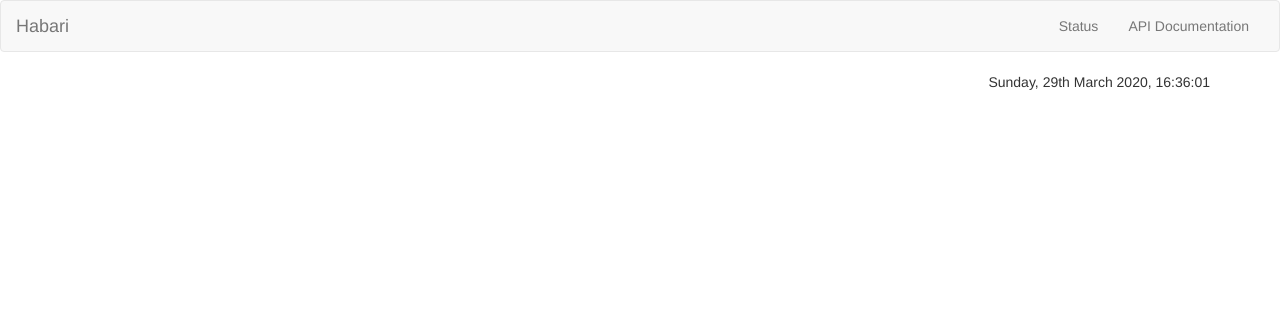
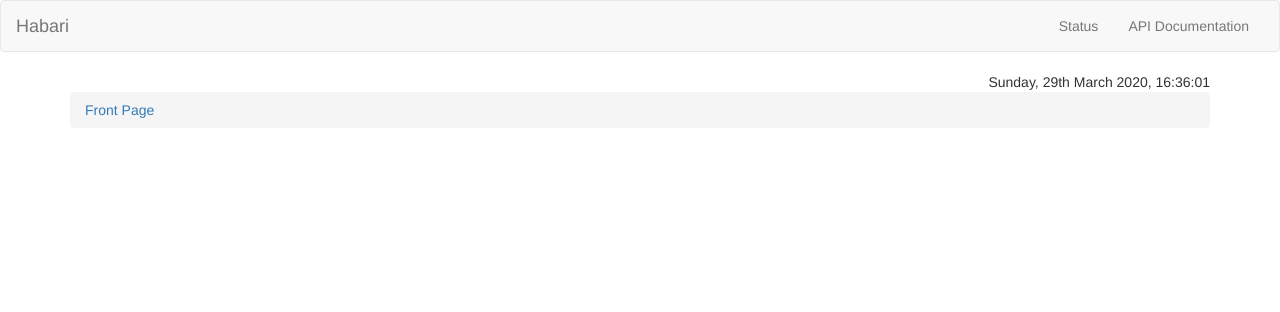
Before and after one commit to ppolle/habari, a Django app: template habari/apps/core/templates/base.html in a window 1280 px wide. Shown: the top 312 px of the page. Run offline with Django 3.2, Linux system fonts and the light colour scheme; the template is opened without the code that fills it, so the values that code supplies are empty; some libraries are stand-ins or nearby versions.

Commit message:
this commit will update the bottom nav to be a breadcrumb

```diff
--- a/habari/apps/core/templates/includes/_bottom_nav.html
+++ b/habari/apps/core/templates/includes/_bottom_nav.html
@@ -1,5 +1,6 @@
-<ul class="nav nav-pills">
+<ol class="breadcrumb">
+  <li class="active"><a href="#">Front Page</a></li>
   {% for source in sources %}
-  <li role="presentation" class="active"><a href="#">{{source}}</a></li>
+  <li><a href="#">{{source|title}}</a></li>
   {% endfor %}
-</ul>
+</ol>
```
